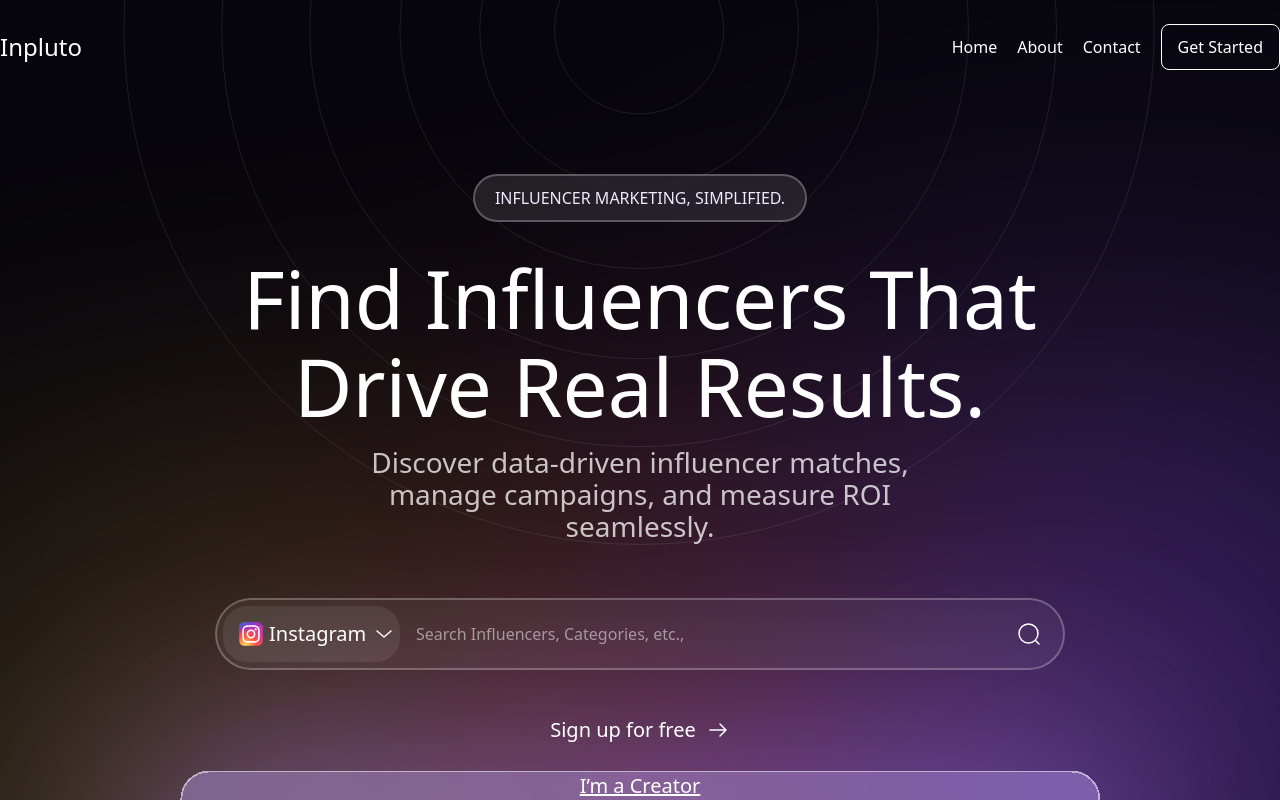
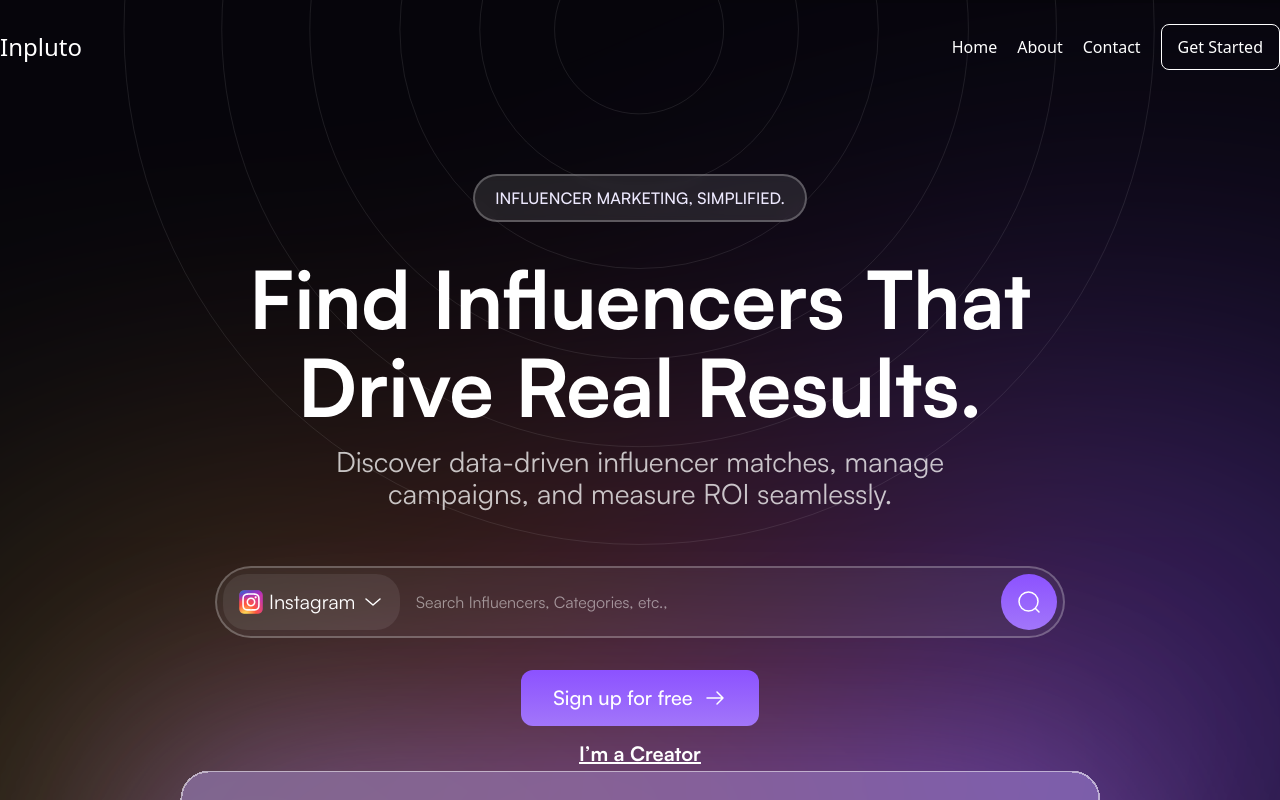
Before and after one commit to neon-lab-dev/Inpluto-Client, a Next.js app: page / in a window 1280 px wide. Shown: the top 800 px of the page. Built offline with nearby package versions, Linux system fonts and the light colour scheme.

Commit message:
Fixed font issue

```diff
--- a/src/app/globals.css
+++ b/src/app/globals.css
@@ -1,8 +1,37 @@
 @import "tailwindcss";
 
-@theme inline {
-  --color-background: var(--background);
-  --color-foreground: var(--foreground);
-  --font-sans: var(--font-geist-sans);
-  --font-mono: var(--font-geist-mono);
+@font-face {
+  font-family: "Satoshi";
+  src: url("/assets/fonts/Satoshi-Bold.otf") format("opentype");
+  font-weight: 700;
 }
+
+@font-face {
+  font-family: "Satoshi";
+  src: url("/assets/fonts/Satoshi-Bold.otf") format("opentype");
+  font-weight: 900;
+}
+
+@font-face {
+  font-family: "Satoshi";
+  src: url("/assets/fonts/Satoshi-Regular.otf") format("opentype");
+  font-weight: 400;
+}
+
+@font-face {
+  font-family: "Satoshi";
+  src: url("/assets/fonts/Satoshi-Medium.otf") format("opentype");
+  font-weight: 500;
+}
+
+@theme {
+  --font-Satoshi: Satoshi, sans-serif;
+}
+
+.bg-purple-gradient {
+  background: linear-gradient(180deg, #8C52FF 0%, #A276FA 100%);
+}
+
+.shadow-custom {
+  box-shadow: 0px 4px 28px -4px rgba(0, 0, 0, 0.10);
+}
--- a/src/app/layout.tsx
+++ b/src/app/layout.tsx
@@ -2,7 +2,7 @@ import type { Metadata } from "next";
 import "./globals.css";
 
 export const metadata: Metadata = {
-  title: "Create Next App",
+  title: "Inpluto",
   description: "Generated by create next app",
 };
 
--- a/src/components/HomePage/FeaturesTab/FeaturesTab.tsx
+++ b/src/components/HomePage/FeaturesTab/FeaturesTab.tsx
@@ -18,7 +18,7 @@ const FeaturesTab = () => {
                 <div className="border border-[#CAD5E2] rounded-[99px] p-4 flex items-center justify-between gap-3">
                     {
                         tabButtons.map(btn =>
-                            <button key={btn} onClick={() => setActiveTab(btn)} className={`cursor-pointer hover:bg-[#CAD5E2]/40 transition duration-500 rounded-[100px] px-[18px] py-3 font-Satoshi-500 text-xl leading-6 border-2 ${activeTab === btn ? "text-[#314158] border-[#314158]" : "text-[#62748E] border-white"}`}>{btn}</button>
+                            <button key={btn} onClick={() => setActiveTab(btn)} className={`cursor-pointer hover:bg-[#CAD5E2]/40 transition duration-500 rounded-[100px] px-[18px] py-3 font-Satoshi font-medium text-xl leading-6 border-2 ${activeTab === btn ? "text-[#314158] border-[#314158]" : "text-[#62748E] border-white"}`}>{btn}</button>
                         )
                     }
                 </div>
--- a/src/components/HomePage/Hero/Hero.tsx
+++ b/src/components/HomePage/Hero/Hero.tsx
@@ -39,16 +39,16 @@ const Hero = () => {
     }, []);
 
     return (
-        <div className="relative z-10 text-center text-white mt-20 flex flex-col gap-8">
-            <div className="bg-[#ffffff1a] border-2 border-[#ffffff40] px-5 py-[10px] rounded-3xl backdrop-blur-xs text-[#EDE9FE] font-Satoshi-500 uppercase w-fit mx-auto">
+        <div className="relative z-10 text-center text-white mt-20 flex flex-col gap-8 font-Satoshi">
+            <div className="bg-[#ffffff1a] border-2 border-[#ffffff40] px-5 py-[10px] rounded-3xl backdrop-blur-xs text-[#EDE9FE] font-medium uppercase w-fit mx-auto">
                 Influencer Marketing, Simplified.
             </div>
 
             <div>
-                <h1 className="font-Satoshi-700 text-[80px] leading-[88px] max-w-[900px] mx-auto">
+                <h1 className="font-bold text-[80px] leading-[88px] max-w-[900px] mx-auto">
                     Find Influencers That Drive Real Results.
                 </h1>
-                <p className="text-[#ffffffbf] font-Satoshi-400 text-[28px] leading-8 max-w-[650px] mx-auto mt-4">
+                <p className="text-[#ffffffbf] text-[28px] leading-8 max-w-[650px] mx-auto mt-4">
                     Discover data-driven influencer matches, manage campaigns, and measure ROI seamlessly.
                 </p>
             </div>
@@ -56,10 +56,10 @@ const Hero = () => {
             {/* Search Bar */}
             <div className="bg-[#ffffff0d] border-2 border-[#ffffff40] p-[6px] rounded-[100px] backdrop-blur-xs max-w-[850px] w-full mx-auto flex items-center justify-between mt-6">
                 {/* Dropdown */}
-                <div ref={dropDownRef} className="relative max-w-[177px] w-full text-white font-Satoshi-400 text-xl leading-6">
+                <div ref={dropDownRef} className="relative max-w-[177px] w-full text-white text-xl leading-6">
                     <button
                         onClick={() => setOpen((prev) => !prev)}
-                        className="flex items-center gap-[6px] p-4 rounded-3xl bg-[#ffffff14] max-w-[177px] w-full font-Satoshi-400 cursor-pointer">
+                        className="flex items-center gap-[6px] p-4 rounded-3xl bg-[#ffffff14] max-w-[177px] w-full cursor-pointer">
                         <Image src={ICONS.instagram} alt="instagram-icon" className="size-6" />
                         Instagram
                         <Image src={ICONS.downArrow} alt="down-arrow" className="size-6" />
@@ -85,13 +85,13 @@ const Hero = () => {
 
             {/* Signup button */}
             <div className="flex flex-col gap-4">
-                <button className="bg-purple-gradient px-8 py-4 rounded-xl flex items-center gap-[10px] font-Satoshi-500 text-xl leading-6 w-fit mx-auto cursor-pointer
+                <button className="bg-purple-gradient px-8 py-4 rounded-xl flex items-center gap-[10px] font-medium text-xl leading-6 w-fit mx-auto cursor-pointer
                     transition-all duration-300 ease-in-out transform hover:scale-105 hover:shadow-xl active:scale-95">
                     Sign up for free
                     <Image src={ICONS.rightArrow} alt="right-arrow" className="transition-transform duration-300 ease-in-out group-hover:translate-x-1" />
                 </button>
 
-                <Link href={"/"} className="font-Satoshi-700 text-xl leading-6 underline transition-all duration-300 ease-in-out transform active:scale-95">
+                <Link href={"/"} className="font-Satoshi font-bold text-xl leading-6 underline transition-all duration-300 ease-in-out transform active:scale-95">
                     I’m a Creator
                 </Link>
             </div>
--- a/src/components/Shared/WhyInpluto/WhyInpluto.tsx
+++ b/src/components/Shared/WhyInpluto/WhyInpluto.tsx
@@ -6,7 +6,7 @@ const WhyInpluto = () => {
     return (
         <div className="bg-white pt-8">
             <Container>
-                <h1 className="text-[#364153] font-Satoshi-500 text-xl leading-6 text-center">Why you must choose Inpluto</h1>
+                <h1 className="text-[#364153] font-Satoshi font-medium text-xl leading-6 text-center">Why you must choose Inpluto</h1>
                 <div className="flex items-center justify-between gap-[96px] mt-[60px] pb-7">
                     <Image src={IMAGES.dummyLogo} alt="" />
                     <Image src={IMAGES.dummyLogo} alt="" />
```
